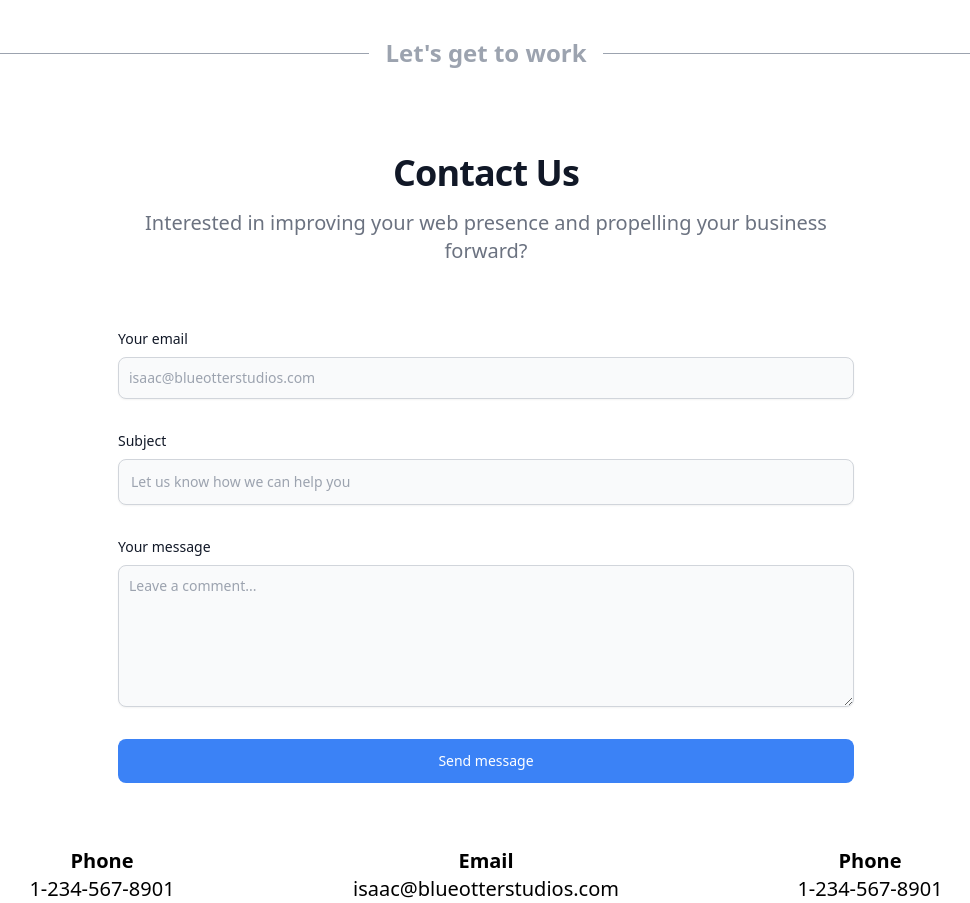
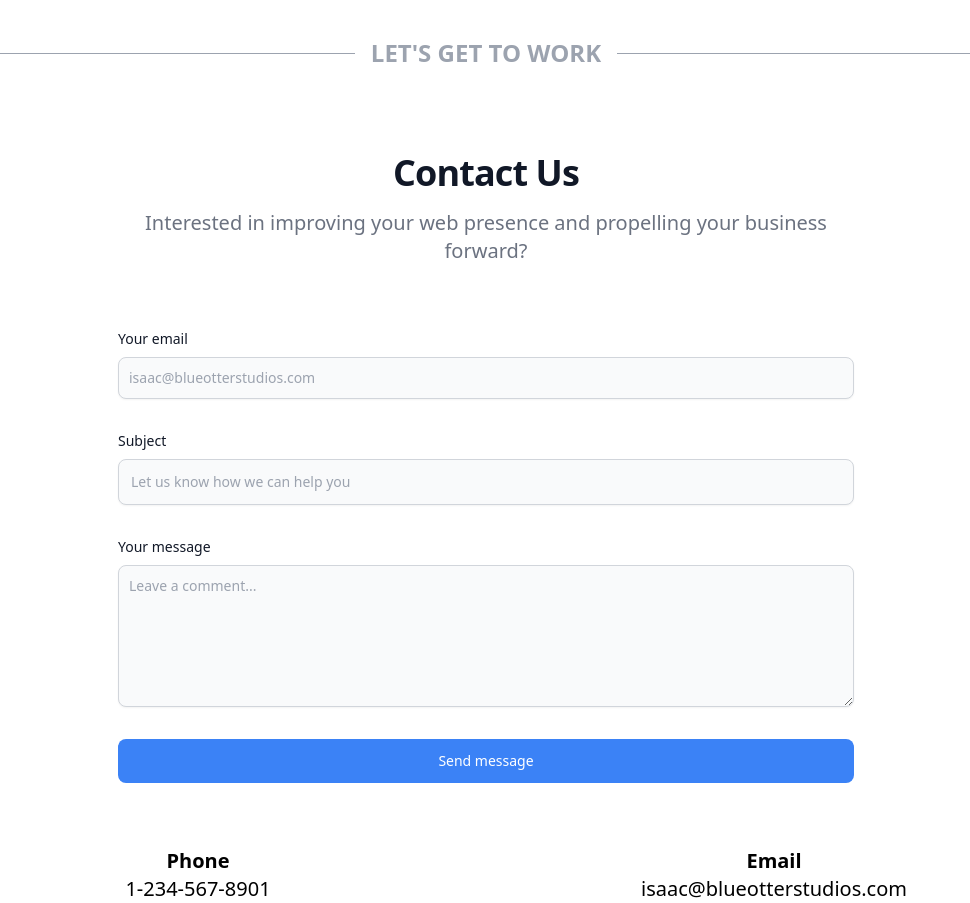
Before and after one commit to coffee-cake-isaac/landing, a Gatsby site in the folder nova/: page / in a window 1280 px wide. Shown: the part 2812-3715 px from the top of the page, without its empty margins (154-1124 px from the left). Built offline with nearby package versions, Linux system fonts and the light colour scheme; Gatsby itself is replaced by a stand-in of ours.

Commit message:
Updated contact

```diff
--- a/nova/src/pages/index.js
+++ b/nova/src/pages/index.js
@@ -5,7 +5,9 @@ import Seo from "../components/seo"
 
 const IndexPage = () => (
   <>
+
     <div className="max-w-6xl mx-auto">
+
       <div className="max-w-6xl mt-20 leading-normal">
         <div className="text-5xl md:text-8xl font-bold text-center w-full">
           Your website is your handshake to your
@@ -202,7 +204,7 @@ const IndexPage = () => (
       </div>
       <div className="relative flex py-5 items-center">
         <div className="flex-grow border-t border-gray-400"></div>
-        <span className="flex-shrink mx-4 text-gray-400 text-2xl font-semibold">Let's get to work</span>
+        <span className="flex-shrink mx-4 text-gray-400 text-2xl font-semibold">LET'S GET TO WORK</span>
         <div className="flex-grow border-t border-gray-400"></div>
       </div>
       <section className="bg-white">
@@ -227,17 +229,14 @@ const IndexPage = () => (
           </form>
         </div>
       </section>
-      <div className="flex grid grid-cols-3 justify-center items-center text-center">
+      <div className="flex grid grid-cols-2 justify-center items-center text-center">
         <div>
           <p className="text-xl font-bold my-0">Phone</p>
           <p className="text-xl">1-234-567-8901</p>
         </div>
         <div>
           <p className="text-xl font-bold my-0">Email</p>
-          <p className="text-xl"><a href="mailto:isaac@blueotterstudios.com?subject=Inquiry: Enhancing Your Website for Local Community Impact" target="_blank" >isaac@blueotterstudios.com</a></p>
-        </div><div>
-          <p className="text-xl font-bold my-0">Phone</p>
-          <p className="text-xl">1-234-567-8901</p>
+          <p className="text-xl">isaac@blueotterstudios.com</p>
         </div>
       </div>
     </div>
```
